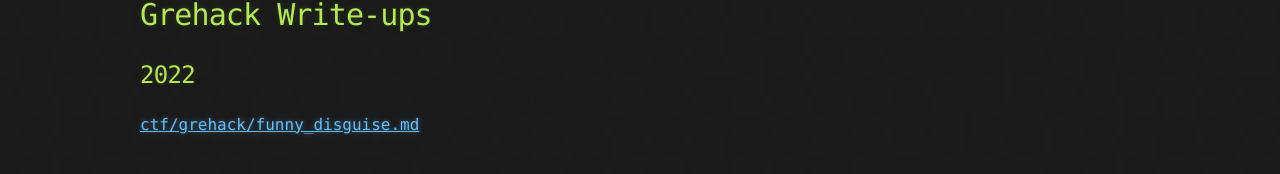
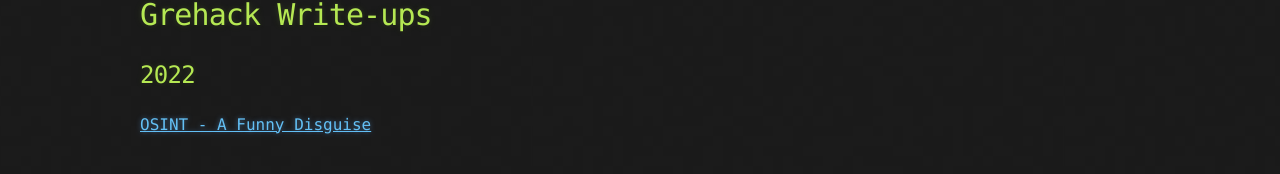
Before and after one commit to maelansecu/maelansecu.github.io, a Jekyll site: the page built from index.md, in a window 1280 px wide. Shown: the part 305-479 px from the top of the page. Built offline with Jekyll 4.4.1, drawn with Linux system fonts in a browser that asks for light colours.

Commit message:
Update index.md

```diff
--- a/index.md
+++ b/index.md
@@ -9,4 +9,4 @@ It will be updated soon so no worries !
 
 ## 2022
 
-[ctf/grehack/funny_disguise.md](OSINT - A Funny Disguise)
+[OSINT - A Funny Disguise](ctf/grehack/funny_disguise.md)
```
